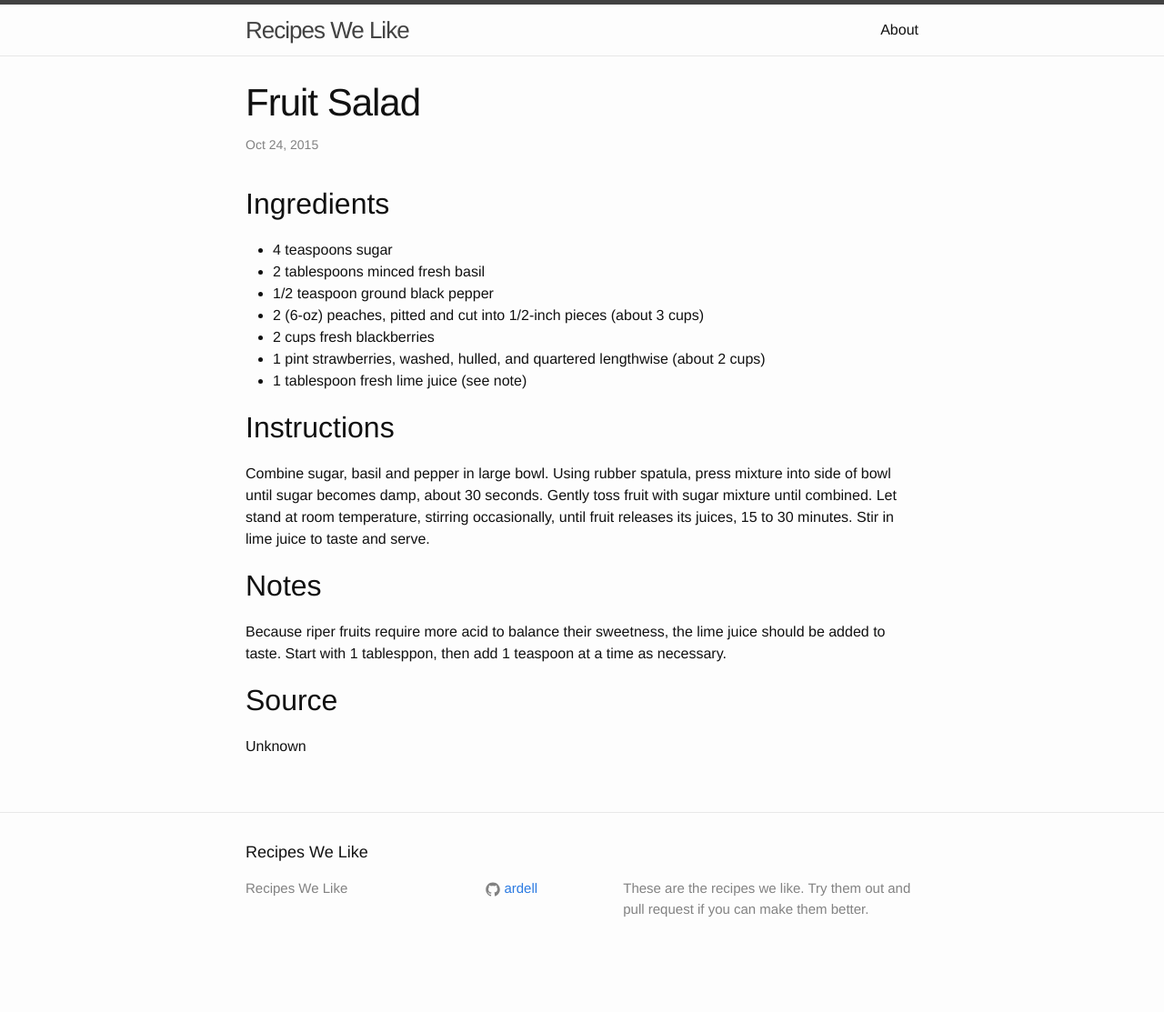
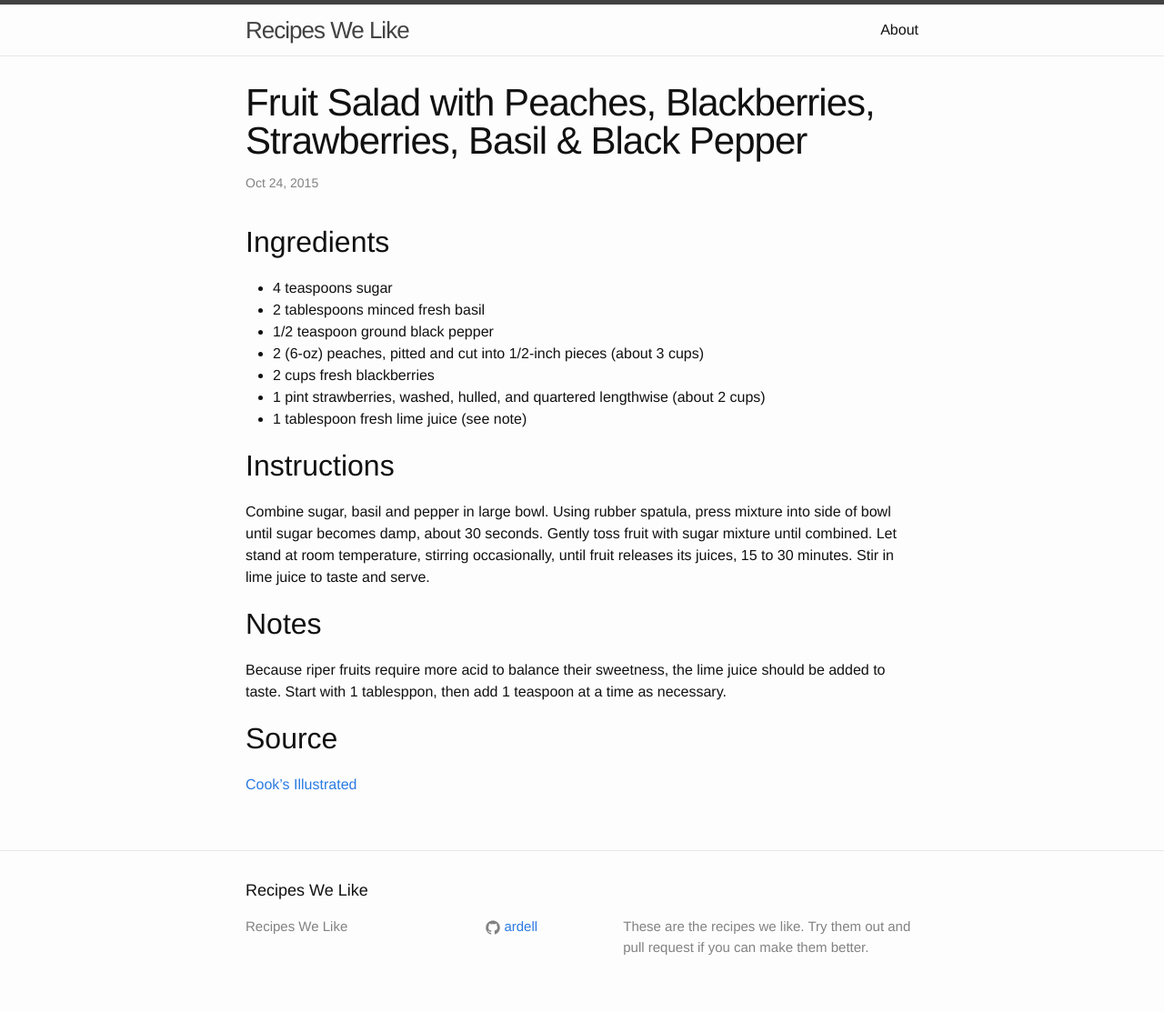
Before and after one commit to ardell/recipes, a Jekyll site: the page built from _posts/2015-10-24-fruit-salad-peach-blackberry-strawbery-basil-black-pepper.markdown, in a window 1280 px wide. Shown: the whole page at 91% size. Built offline with Jekyll 4.4.1, drawn with Linux system fonts in a browser that asks for light colours; before the commit the page ends 1071 px from its top, so only the background shows below that.

Commit message:
Add details to fruit salad.

```diff
--- a/_posts/2015-10-24-fruit-salad.markdown
+++ b/_posts/2015-10-24-fruit-salad-peach-blackberry-strawbery-basil-black-pepper.markdown
@@ -1,6 +1,6 @@
 ---
 layout: post
-title:  "Fruit Salad"
+title:  "Fruit Salad with Peaches, Blackberries, Strawberries, Basil & Black Pepper"
 date:   2015-10-24 13:30:16
 categories: sides breakfast
 ---
@@ -33,4 +33,4 @@ a time as necessary.
 
 Source
 ------
-Unknown
+[Cook's Illustrated](http://johnsmags.gotdns.com/johnsmags/mags/CI/87/CI-87.html#Peaches,_Blackberries,_and_Strawberries_with_Basil_and_Pepper)
```
